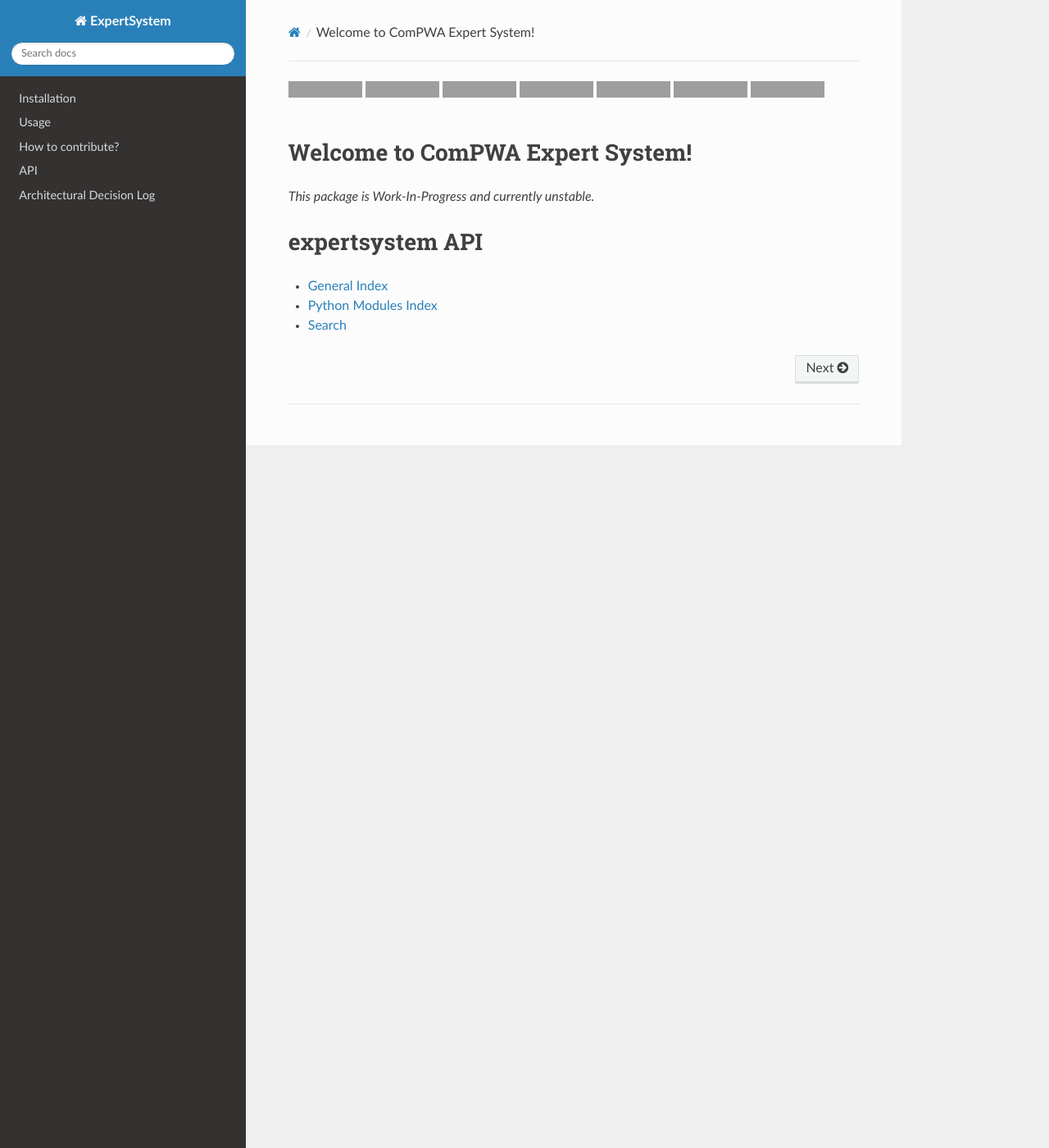
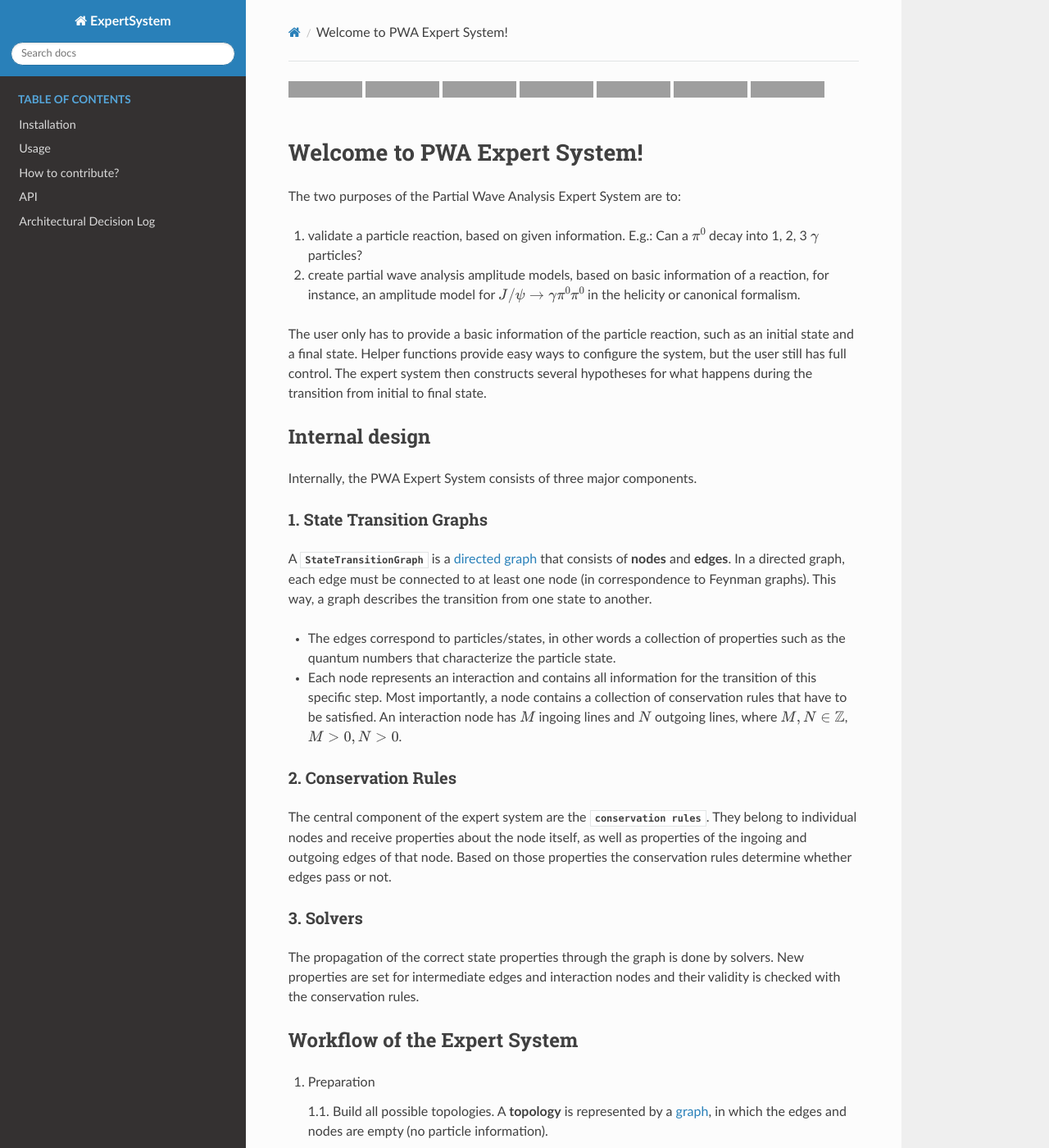
Before and after one commit to ComPWA/ampform, a Sphinx documentation site: the page built from doc/index.rst, in a window 1280 px wide and 1400 px high. Shown: the whole window at 82% size. Built offline with Sphinx 7.4.7 and the Read the Docs theme 2.0.0, drawn with Linux system fonts in a browser that asks for light colours; pages that are not in the unit, such as notebooks, are missing from menus; some of the changed text lies outside the part shown; grey boxes are pictures that could not be loaded.

Commit message:
doc: define purpose of the PWA Expert System (ComPWA/expertsystem#51)
Co-authored-by: Stefan Pflueger <spfluege@gmail.com>

```diff
--- a/doc/index.rst
+++ b/doc/index.rst
@@ -18,24 +18,103 @@
   :alt: Documentation build status
   :target: https://pwa.readthedocs.io/projects/expertsystem/
 
+.. image:: https://img.shields.io/badge/pre--commit-enabled-brightgreen?logo=pre-commit&logoColor=white
+  :target: https://github.com/pre-commit/pre-commit
+  :alt: pre-commit
+
 .. image:: https://img.shields.io/badge/code%20style-black-000000.svg
   :alt: Code style: black
   :target: https://github.com/psf/black
 
-.. image:: https://img.shields.io/badge/pre--commit-enabled-brightgreen?logo=pre-commit&logoColor=white
-  :target: https://github.com/pre-commit/pre-commit
-  :alt: pre-commit
-
 |
 
-Welcome to ComPWA Expert System!
-================================
+Welcome to PWA Expert System!
+=============================
 
-*This package is Work-In-Progress and currently unstable.*
+The two purposes of the Partial Wave Analysis Expert System are to:
+
+1. validate a particle reaction, based on given information. E.g.: Can a :math:`\pi^0`
+   decay into 1, 2, 3 :math:`\gamma` particles?
+2. create partial wave analysis amplitude models, based on basic information of
+   a reaction, for instance, an amplitude model for :math:`J/\psi →
+   \gamma\pi^0\pi^0` in the helicity or canonical formalism.
+
+The user only has to provide a basic information of the particle reaction, such
+as an initial state and a final state. Helper functions provide easy ways to
+configure the system, but the user still has full control. The expert system
+then constructs several hypotheses for what happens during the transition from
+initial to final state.
+
+Internal design
+---------------
+
+Internally, the PWA Expert System consists of three major components.
+
+1. State Transition Graphs
+~~~~~~~~~~~~~~~~~~~~~~~~~~
+
+A `.StateTransitionGraph` is a `directed graph
+<https://en.wikipedia.org/wiki/Directed_graph>`_ that consists of **nodes** and
+**edges**. In a directed graph, each edge must be connected to at least one
+node (in correspondence to Feynman graphs). This way, a graph describes the
+transition from one state to another.
+
+- The edges correspond to particles/states, in other words a collection of
+  properties such as the quantum numbers that characterize the particle state.
+
+- Each node represents an interaction and contains all information for the
+  transition of this specific step. Most importantly, a node contains a
+  collection of conservation rules that have to be satisfied. An interaction
+  node has :math:`M` ingoing lines and :math:`N` outgoing lines, where
+  :math:`M,N \in \mathbb{Z}`, :math:`M > 0, 𝑁 > 0`.
+
+2. Conservation Rules
+~~~~~~~~~~~~~~~~~~~~~
+
+The central component of the expert system are the :mod:`conservation rules
+<.conservationrules>`. They belong to individual nodes and receive properties
+about the node itself, as well as properties of the ingoing and outgoing edges
+of that node. Based on those properties the conservation rules determine
+whether edges pass or not.
+
+3. Solvers
+~~~~~~~~~~
+
+The propagation of the correct state properties through the graph is done by
+solvers. New properties are set for intermediate edges and interaction nodes
+and their validity is checked with the conservation rules.
+
+Workflow of the Expert System
+-----------------------------
+
+1. Preparation
+
+   1.1. Build all possible topologies. A **topology** is represented by a
+   :ref:`graph <index:1. State Transition Graphs>`, in which the edges and
+   nodes are empty (no particle information).
+
+   1.2. Fill the topology graphs with the user provided information. Typically
+   these are the graph's ingoing edges (initial state) and outgoing edges
+   (final state).
+
+2. Solving
+
+   2.1. *Propagate* quantum number information through the complete graph while
+   respecting the specified conservation laws. Information like mass is not
+   used in this first solving step.
+
+   2.2. *Clone* graphs while inserting concrete matching particles for the
+   intermediate edges (mainly adds the mass variable).
+
+   2.3. *Validate* the complete graphs, so run all conservation law check that
+   were postponed from the first step.
+
+3. Generate an amplitude model, e.g. helicity or canonical amplitude.
+
 
 .. toctree::
    :maxdepth: 2
-   :hidden:
+   :caption: Table of Contents
 
    installation
    usage
--- a/setup.py
+++ b/setup.py
@@ -26,7 +26,7 @@ def long_description():
 
 setuptools.setup(
     name="expertsystem",
-    version="0.0-alpha1",
+    version="0.1-alpha",
     author="The ComPWA team",
     maintainer_email="compwa-admin@ep1.rub.de",
     url="https://github.com/ComPWA/expertsystem",
```
Also changed, not shown: README.md (+31 -28 lines).
